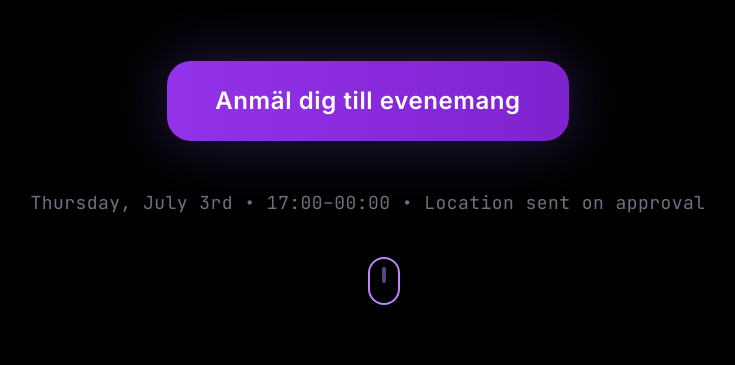
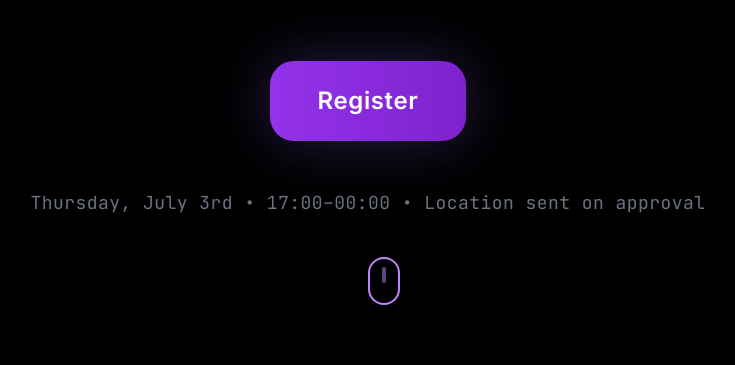
Before and after one commit to AscenderGrey/Hackathon, a website: page index.html in a window 1280 px wide. Shown: the part 435-800 px from the top of the page, without its empty margins (272-1007 px from the left). Drawn offline with nearby package versions, Linux system fonts and the light colour scheme; a script that the page names is missing.

Commit message:
fixing cta button works

```diff
--- a/index.html
+++ b/index.html
@@ -104,11 +104,9 @@
             <div class="animate-slide-up delay-500 mb-12">
                 <a
                     href="https://lu.ma/orocw8nu"
-                    class="luma-checkout--button inline-block px-12 py-6 text-2xl rounded-3xl bg-gradient-to-r from-purple-600 to-purple-700 text-white hover:from-purple-700 hover:to-purple-800 transition-all duration-500 transform hover:scale-105 purple-glow font-semibold tracking-wide"
-                    data-luma-action="checkout"
-                    data-luma-event-id="orocw8nu"
+                    class="inline-block px-12 py-6 text-2xl rounded-3xl bg-gradient-to-r from-purple-600 to-purple-700 text-white hover:from-purple-700 hover:to-purple-800 transition-all duration-500 transform hover:scale-105 purple-glow font-semibold tracking-wide"
                 >
-                    Anmäl dig till evenemang
+                    Register
                 </a>
             </div>
 
```
Also changed, not shown: public/index.html (+2 -4 lines).
